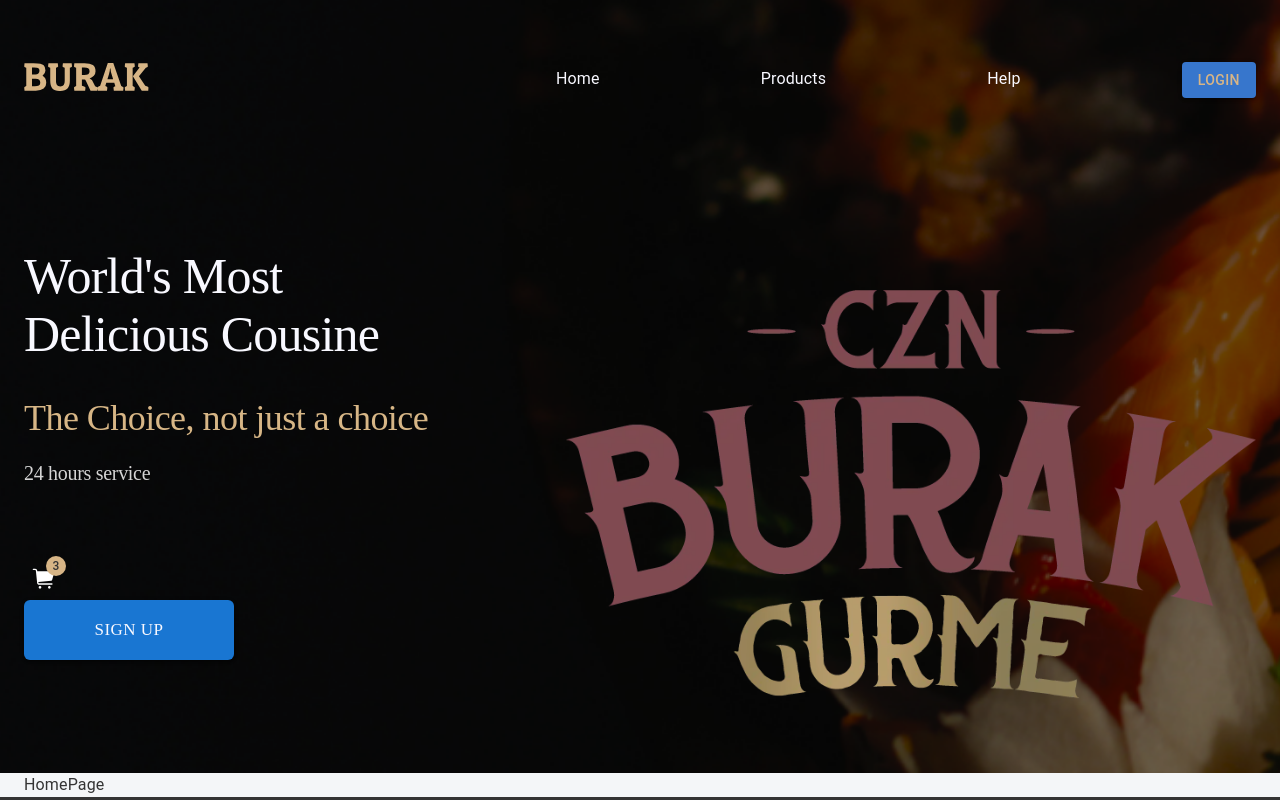
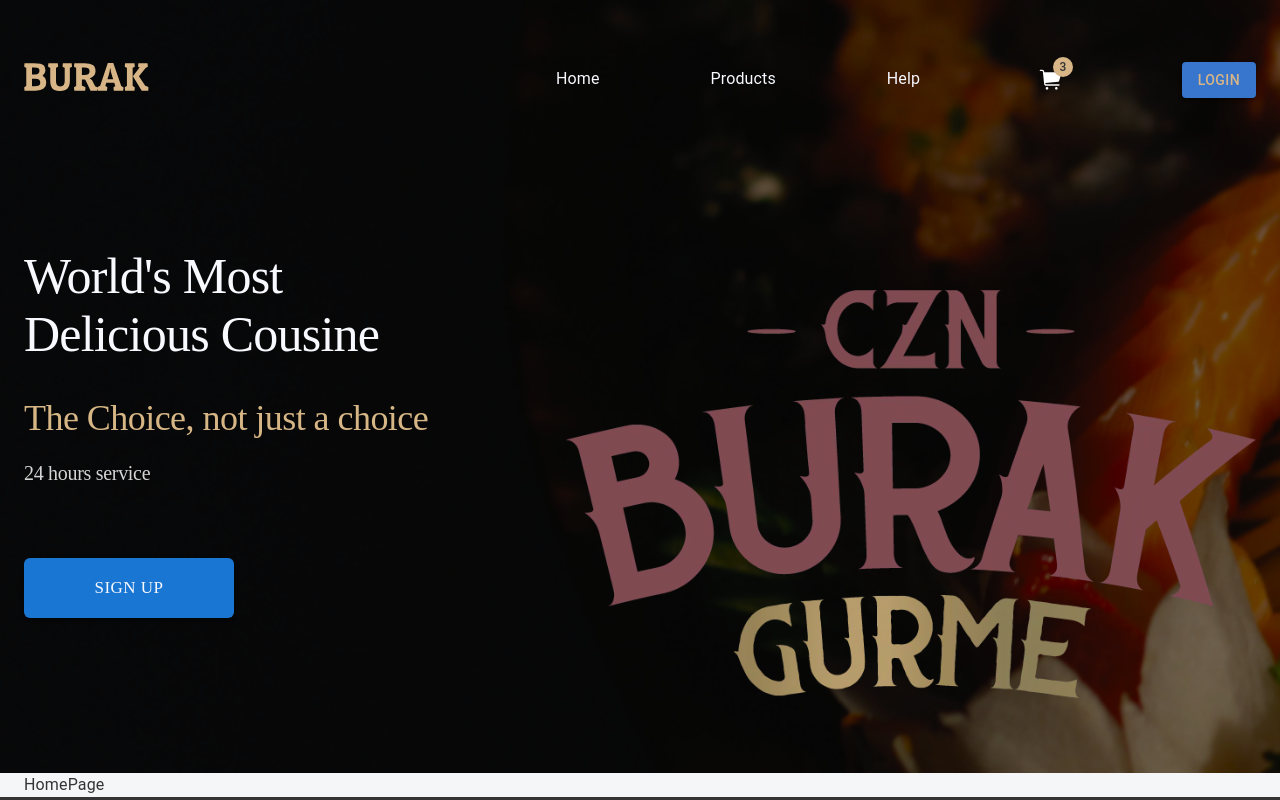
Before and after one commit to Akhrorfayzullo/burak-react, a React (Create React App) app: page / in a window 1280 px wide. Shown: the top 800 px of the page. Built offline with nearby package versions, Linux system fonts and the light colour scheme.

Commit message:
fix: basket

```diff
--- a/src/app/components/headers/HomeNavbar.tsx
+++ b/src/app/components/headers/HomeNavbar.tsx
@@ -49,6 +49,7 @@
                 Help
               </NavLink>
             </Box>
+            <Basket />
             {!authMember ? (
               <Box>
                 <Button
@@ -73,7 +74,6 @@
             <Box className="wel-txt">The Choice, not just a choice</Box>
             <Box className="service-txt">24 hours service</Box>
             <Box className="signup">
-              <Basket />
               {!authMember ? (
                 <Button variant="contained" className="signup-button">
                   SIGN UP
```
